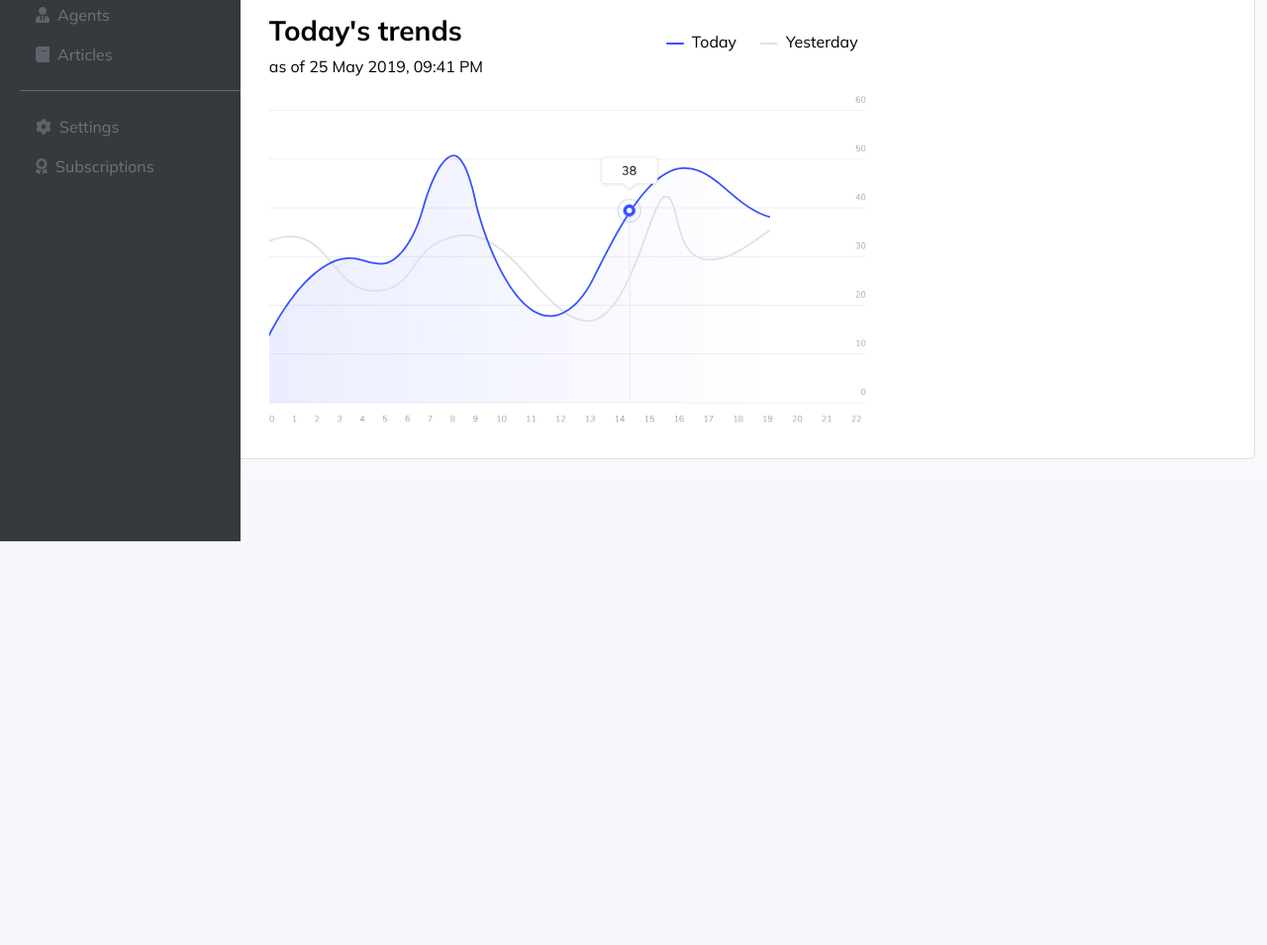
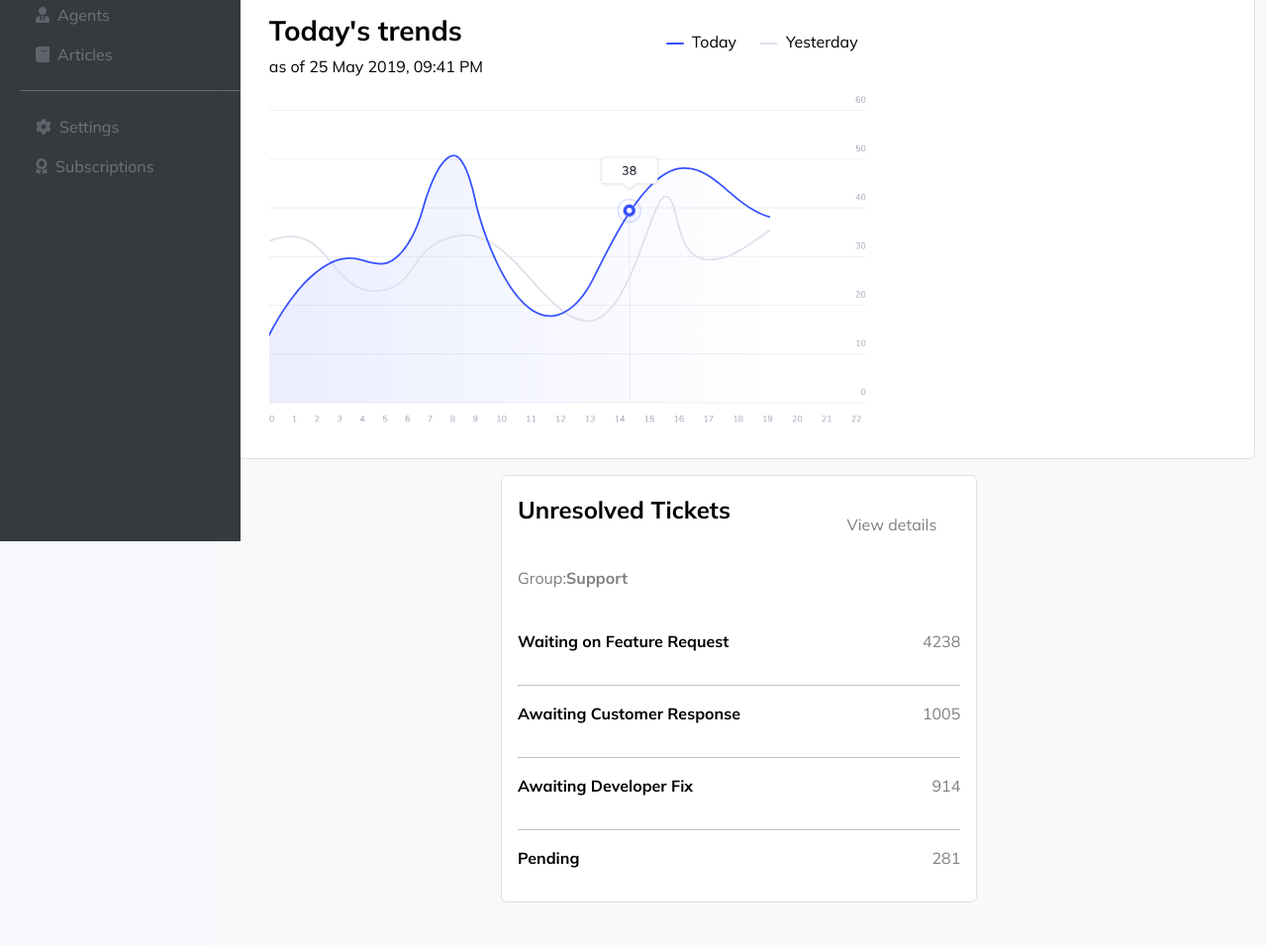
Before and after one commit to hannahrramirez/Group9_Bootstrap, a website: page public/index.html in a window 1280 px wide. Shown: the part 253-1208 px from the top of the page at 99% size. Before the commit the page ends 800 px from the top, so only its background shows below. Drawn offline with nearby package versions, Linux system fonts and the light colour scheme.

Commit message:
12th commit - unresolved tickets

```diff
--- a/public/index.html
+++ b/public/index.html
@@ -387,11 +387,8 @@
 												</filter>
 
 												<linearGradient id="paint0_linear_584_115" x1="-0.3941" y1="244.5" x2="576.103" y2="244.978" gradientUnits="userSpaceOnUse">
-
 													<stop stop-color="#3751FF"/>
-
 													<stop offset="1" stop-color="#3751FF" stop-opacity="0"/>
-
 												</linearGradient>
 
 													<clipPath id="clip0_584_115">
@@ -403,15 +400,48 @@
 													</clipPath>
 												</defs>
 											</svg>
+										</div>
+									</div>
+								</div>
+							</section>
 
+							<!-- UNRESOLVED TICKETS SECTION -->
+							<section class="p-3 row justify-content-center">
+
+								<!-- UNRESOLVED TICKETS -->
+								<div class="col-lg-6 mb-4">
+									<div class="p-3 border rounded bg-white">
+										<div class="d-flex">
+											<p class="fs-4 fw-bold text-left flex-grow-1">Unresolved Tickets</p>
+											<p class="h6 text-left text-black-50 p-4">View details</p>
 										</div>
-
+										<div class="d-flex">
+											<p class="fs-6 text-left text-black-50 ">Group:</p>
+											<p class="fs-6 fw-bold text-left text-black-50">Support</p>
 										</div>
-
+										<br>
+										<div class="d-flex">
+											<p class="fs-6 fw-bold text-left flex-grow-1">Waiting on Feature Request</p>
+											<p class="fs-6 text-left text-black-50">4238</p>
+										</div>
+										<hr>
+										<div class="d-flex">
+											<p class="fs-6 fw-bold text-left flex-grow-1">Awaiting Customer Response</p>
+											<p class="fs-6 text-left text-black-50">1005</p>
+										</div>
+										<hr>
+										<div class="d-flex">
+											<p class="fs-6 fw-bold text-left flex-grow-1">Awaiting Developer Fix</p>
+											<p class="fs-6 text-left text-black-50">914</p>
+										</div>
+										<hr>
+										<div class="d-flex">
+											<p class="fs-6 fw-bold text-left flex-grow-1">Pending</p>
+											<p class="fs-6 text-left text-black-50">281</p>
+										</div>
+									</div>
 								</div>
 
 
 
-
-
 </html>
```
Also changed, not shown: 1 other file. Lines whose indentation alone changed are shown as unchanged.
